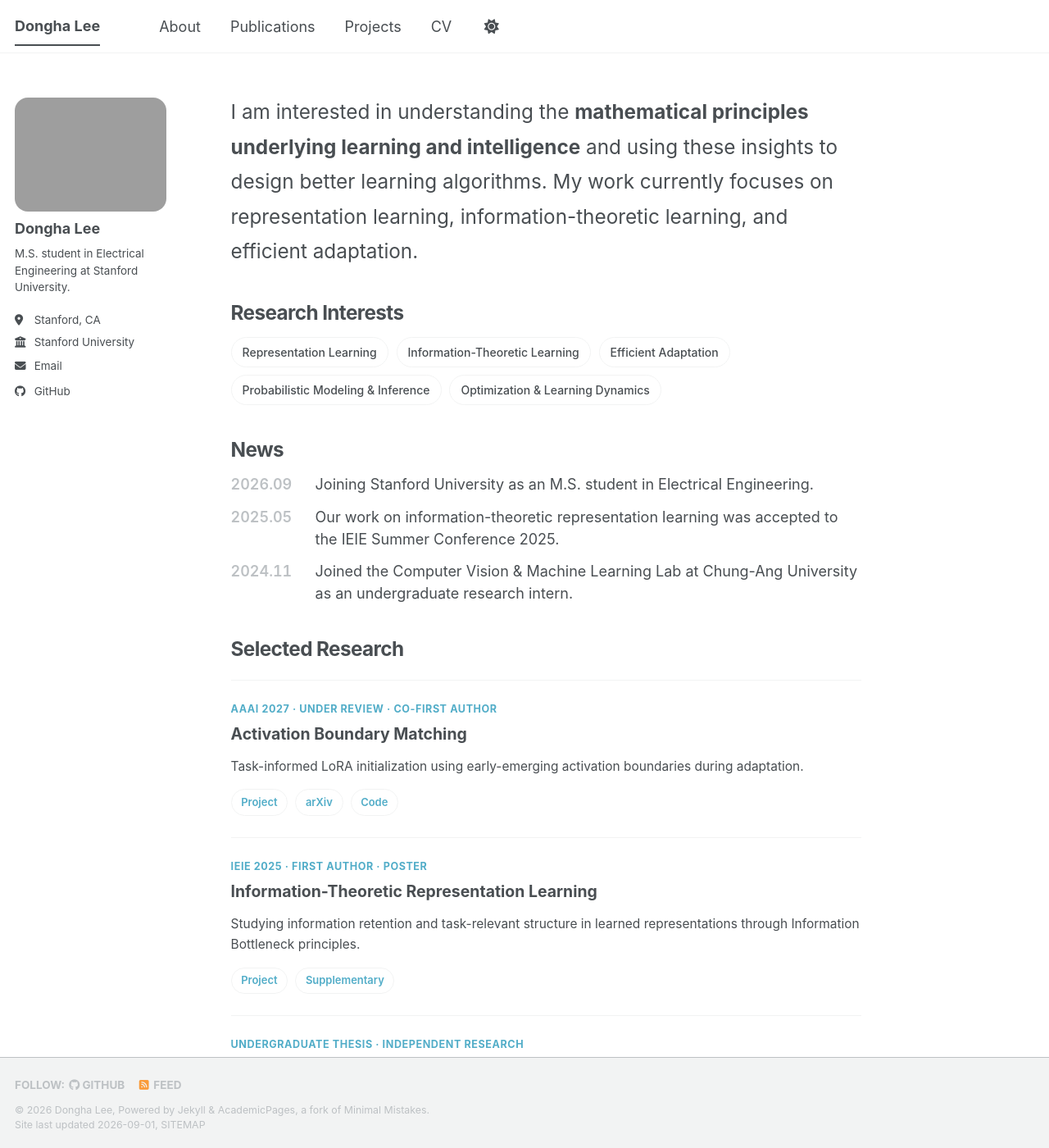
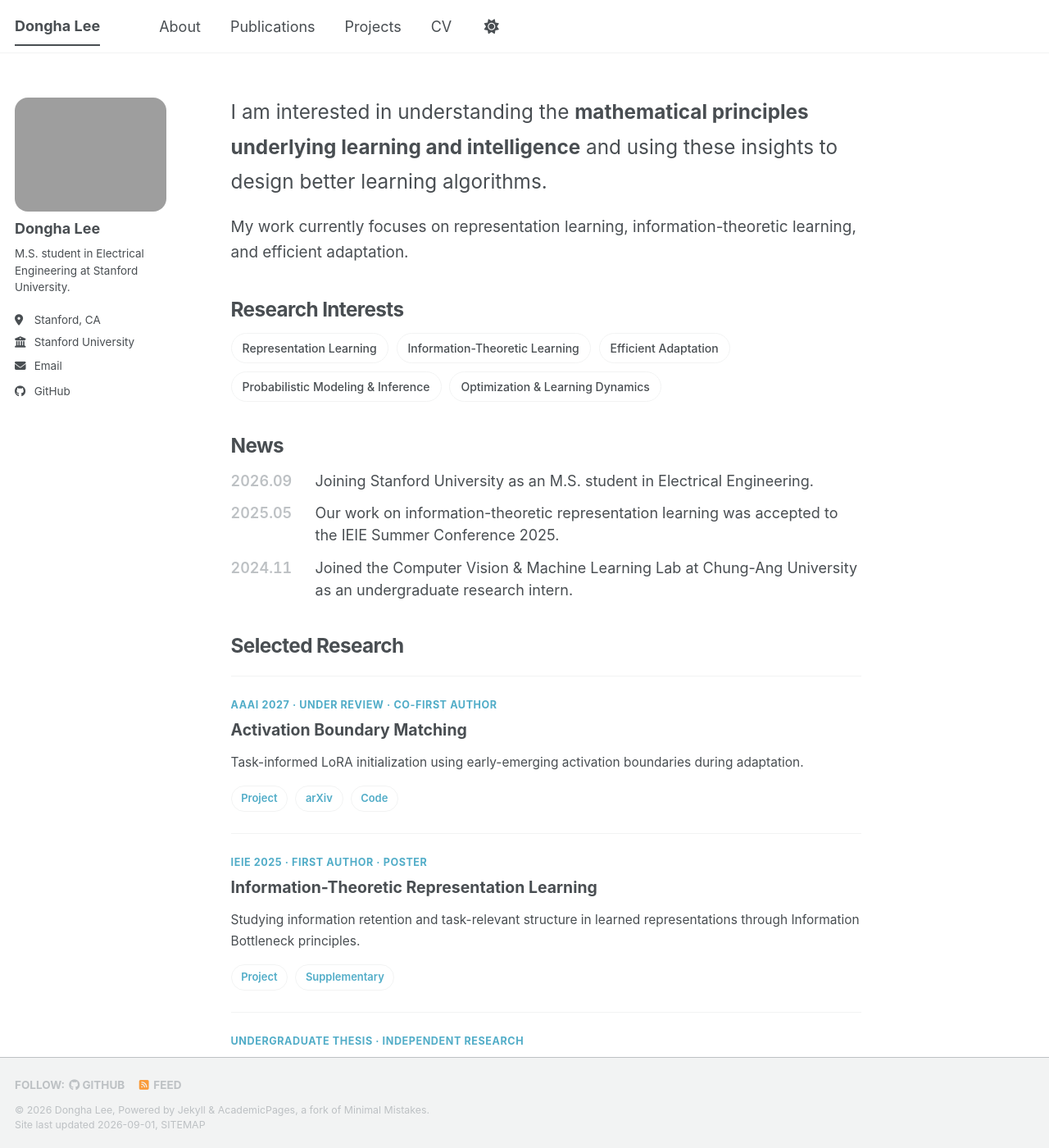
Before and after one commit to lee-research/lee-research.github.io, a Jekyll site: the page built from _pages/about.md, in a window 1280 px wide and 1400 px high. Shown: the whole window at 82% size. Built offline with Jekyll 4.4.1, drawn with Linux system fonts in a browser that asks for light colours; a script bundle is joined from its source files by our own code; library files that are not in the unit come from our copies.

Commit message:
Update _custom.scss

```diff
--- a/_sass/_custom.scss
+++ b/_sass/_custom.scss
@@ -883,3 +883,15 @@
   margin-top: 0.7rem;
   margin-bottom: 1.5rem;
 }
+
+.home-focus {
+  display: block;
+
+  margin-top: 1rem;
+
+  font-size: 0.78em;
+  font-weight: 400;
+  line-height: 1.65;
+
+  color: var(--global-text-color);
+}
```
